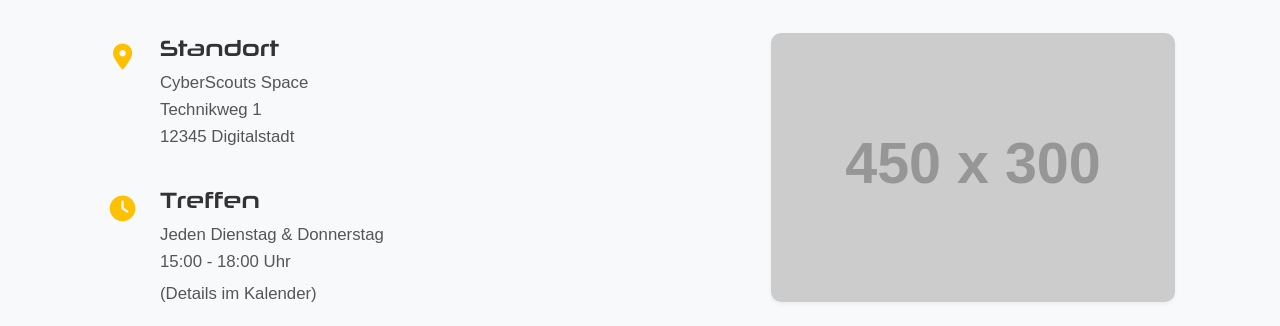
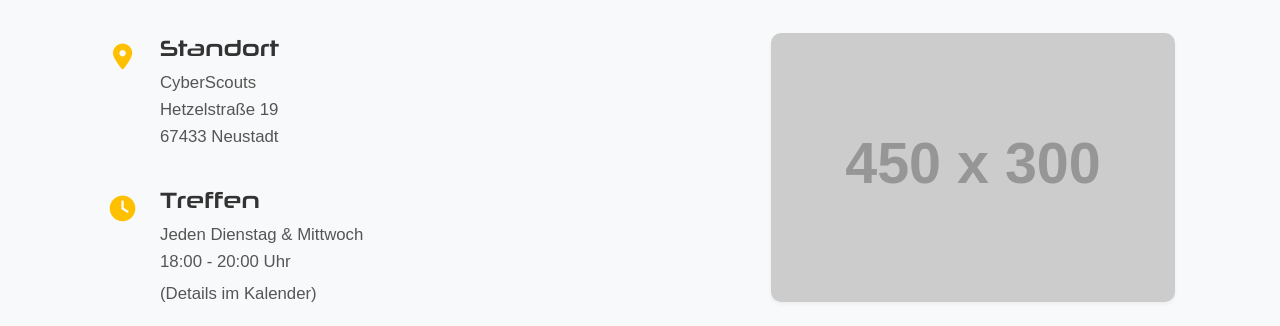
Before and after one commit to 3Blin/cyberscouts, a plain HTML site: page index.html in a window 1280 px wide. Shown: the part 3412-3738 px from the top of the page. Drawn offline with Linux system fonts and the light colour scheme; placeholder pictures from the web are drawn by us.

Commit message:
index.html aktualisieren

```diff
--- a/index.html
+++ b/index.html
@@ -152,14 +152,14 @@
             <div class="info-icon"><i class="fas fa-map-marker-alt"></i></div>
             <div class="info-text">
               <h3>Standort</h3>
-              <p>CyberScouts Space<br>Technikweg 1<br>12345 Digitalstadt</p>
+              <p>CyberScouts<br>Hetzelstraße 19<br>67433 Neustadt</p>
             </div>
           </div>
           <div class="info-item">
             <div class="info-icon"><i class="fas fa-clock"></i></div>
             <div class="info-text">
               <h3>Treffen</h3>
-              <p>Jeden Dienstag & Donnerstag<br>15:00 - 18:00 Uhr</p>
+              <p>Jeden Dienstag & Mittwoch<br>18:00 - 20:00 Uhr</p>
               <p>(Details im Kalender)</p>
             </div>
           </div>
```
